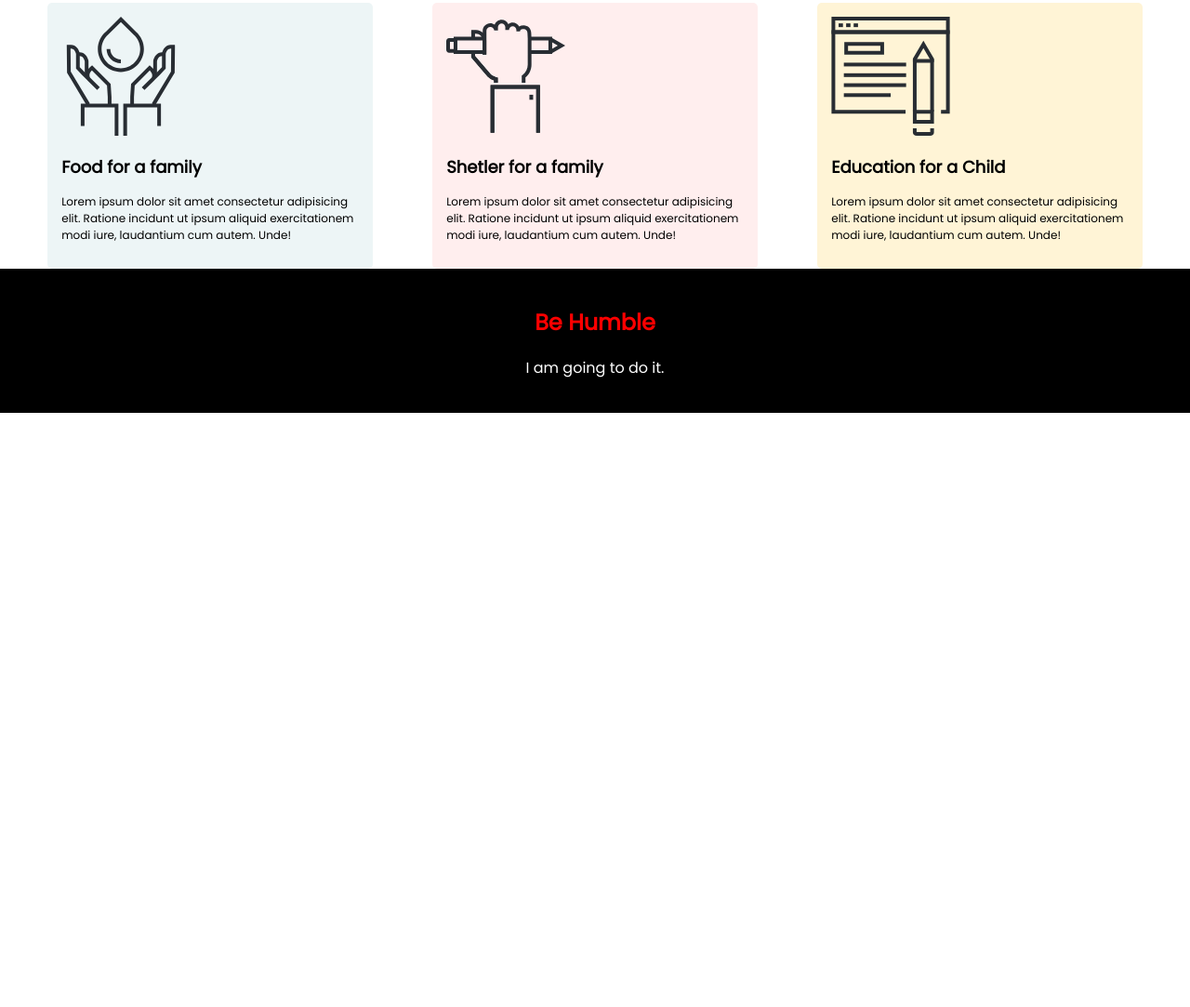
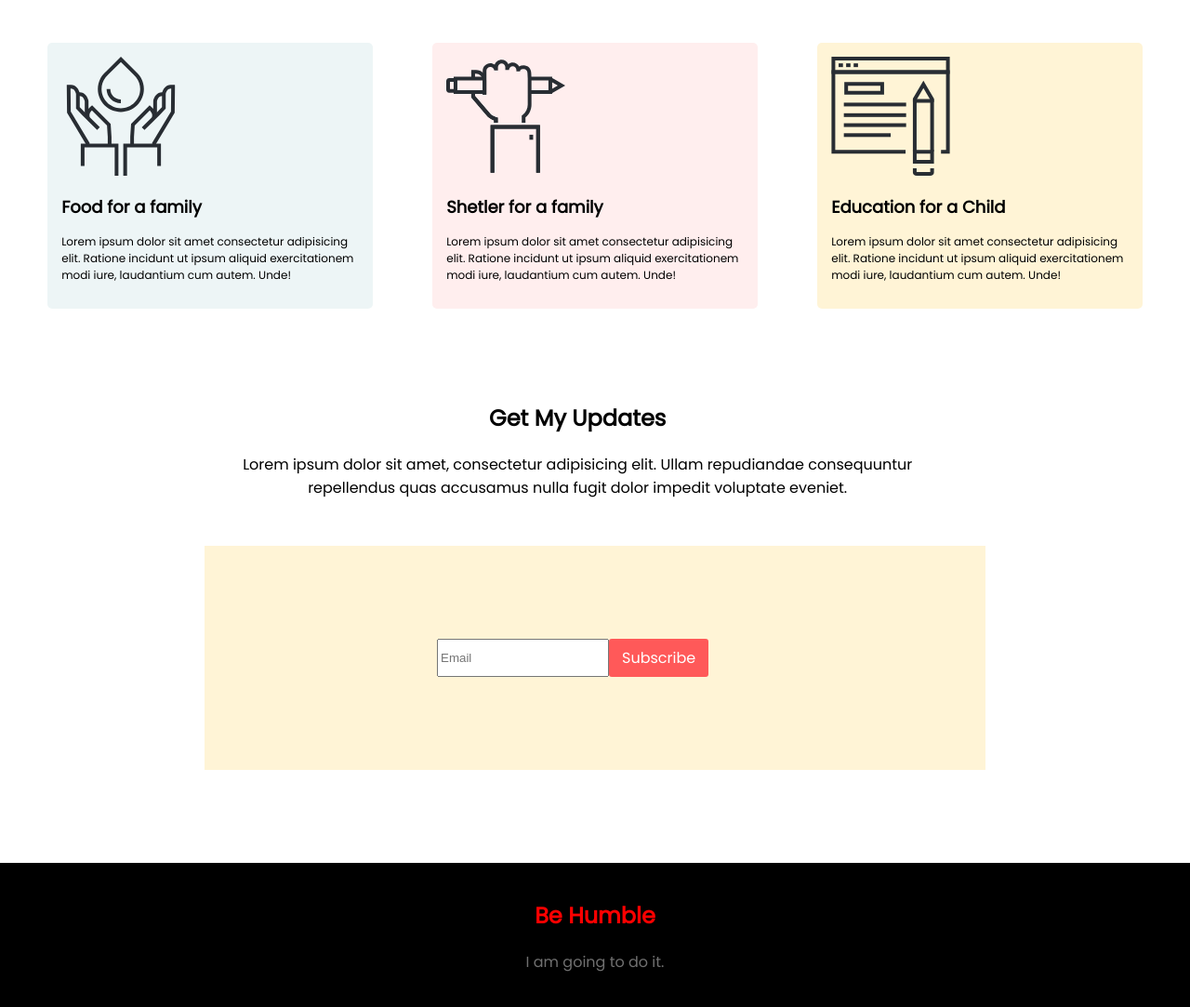
Before and after one commit to btamit/blood-donation, a plain HTML site: page index.html in a window 1280 px wide. Shown: the part 1440-2523 px from the top of the page at 93% size. Before the commit the page ends 1884 px from the top, so only its background shows below. Drawn offline with Linux system fonts and the light colour scheme.

Commit message:
contact part done

```diff
--- a/index.html
+++ b/index.html
@@ -52,7 +52,7 @@
     <section>
         <div class="amount-heading">
             <h1>Our Donate Plan</h1>
-            <p>Lorem ipsum dolor sit amet, consectetur adipisicing elit. Optio distinctio vitae est unde officiis consequatur aperiam, assumenda, illo corporis incidunt odit asperiores modi, necessitatibus illum?</p>
+            <p>Lorem ipsum dolor sit amet consectetur adipisicing elit. Et dolorum omnis ipsum perferendis ipsam autem cupiditate quasi repellendus cumque neque.</p>
         </div>
         <div class="donation-part">
             <div id="donation-one">
@@ -73,6 +73,16 @@
         </div>
     </section>
 
+    <section class="contact-part">
+        <div class="amount-heading">
+            <h1>Get My Updates</h1>
+            <p>Lorem ipsum dolor sit amet, consectetur adipisicing elit. Ullam repudiandae consequuntur repellendus quas accusamus nulla fugit dolor impedit voluptate eveniet.</p>
+        </div>
+        <div class="contact">
+            <input type="email" placeholder="Email">
+            <a class="link" href="https://en.wikipedia.org/wiki/Disaster">Subscribe</a>
+        </div>
+    </section>
 
 
 
--- a/style.css
+++ b/style.css
@@ -38,6 +38,7 @@ body{
     margin-left: 120px;
     margin-left: 250px;
     text-align: center;
+    margin-bottom: 50px;
 }
 .amount-heading h2{
     font-size: 40px;
@@ -97,6 +98,7 @@ body{
 
 .donation-part{
     display: flex;
+    margin-bottom: 100px;
 }
 #donation-one{
     width: 25%;
@@ -122,10 +124,20 @@ body{
     border-radius: 5px;
     font-size: 12px;
 }
+.contact-part{
+    margin-bottom: 100px;
+}
+.contact{
+    background: #FFF4D6;
+    padding: 100px 100px;
+    display: flex;
+    margin: auto;
+    width: 50%;
 
-
-
-
+}
+.contact input{
+    margin-left: 150px;
+}
 
 
 
@@ -141,5 +153,5 @@ footer {
     padding: 20px;
 }
 footer p{
-    color: white;
+    color: #707070;
 }
```
